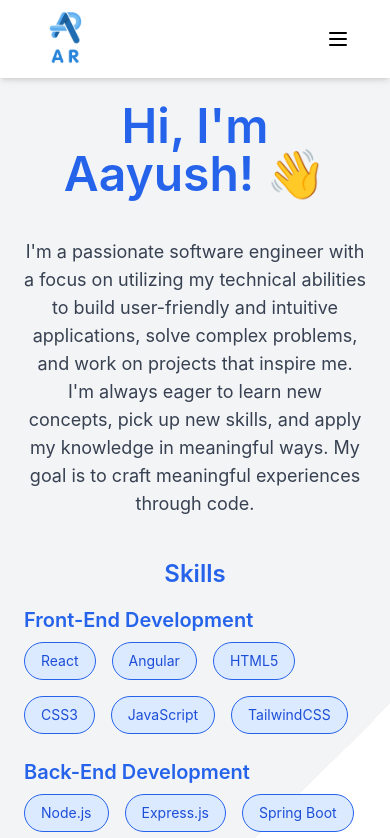
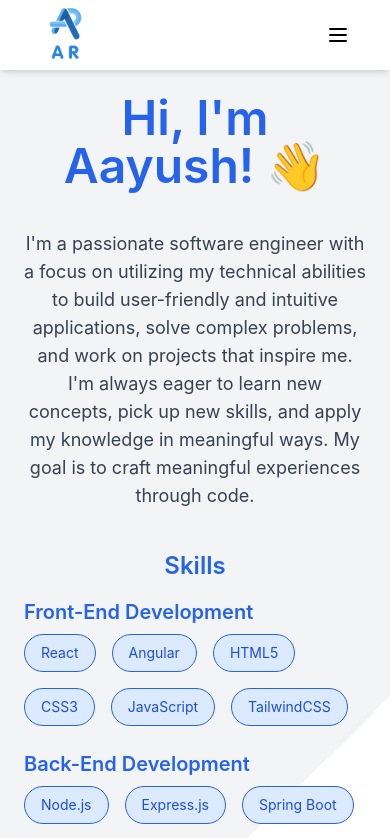
Before and after one commit to akregmi/porfolio-website, a React (Create React App) app: page / in a window 390 px wide. Shown: the top 838 px of the page. Built offline with nearby package versions, Linux system fonts and the light colour scheme.

Commit message:
Edited navbar

```diff
--- a/src/components/Navbar.js
+++ b/src/components/Navbar.js
@@ -12,7 +12,7 @@ const Navbar = () => {
   }
 
   return (
-      <nav className={`sticky top-0 left-0 w-full md:h-20 bg-white flex flex-row items-center justify-between ${styles.paddingX} py-2 md:py-4 shadow-md z-10`}>
+      <nav className={`sticky top-0 left-0 w-full md:h-20 bg-white flex flex-row items-center justify-between ${styles.paddingX} py-1 shadow-md z-10`}>
         <div>
           <a href="/">
             <img src={logo} alt="logo" width={50} height={50}/>
```
